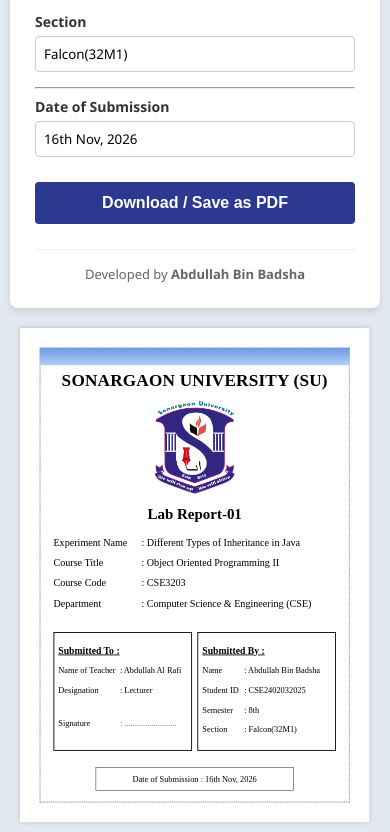
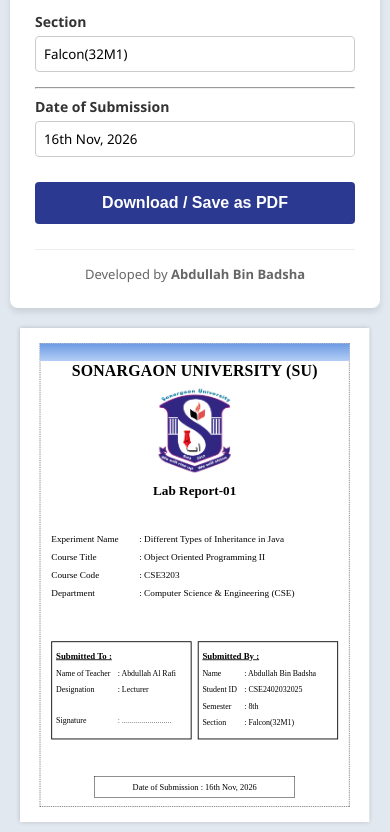
Before and after one commit to Badsha7175/su_cover_page, a plain HTML site: page index.html in a window 390 px wide. Shown: the part 849-1681 px from the top of the page. Drawn offline with Linux system fonts and the light colour scheme.

Commit message:
Refactor HTML and CSS for improved layout
Adjusted styles for better mobile responsiveness and print layout.

```diff
--- a/index.html
+++ b/index.html
@@ -95,7 +95,6 @@
         }
 
         .preview-wrapper {
-            /* Dynamically calculates dimensions based on scale so no space is clipped */
             width: calc(794px * var(--scale-factor));
             height: calc(1123px * var(--scale-factor));
             position: relative;
@@ -106,9 +105,9 @@
             height: 1123px; /* Exact A4 height in px (96dpi) */
             background: #fff;
             box-shadow: 0 0 10px rgba(0, 0, 0, 0.2);
-            padding: 45px; /* Reduced slightly to prevent print spillover */
+            /* Reduced padding specifically for mobile print rendering issues */
+            padding: 35px 45px;
             box-sizing: border-box;
-            /* Critical for perfect scaling */
             transform-origin: top left;
             transform: scale(var(--scale-factor));
             font-family: 'Times New Roman', Times, serif;
@@ -123,7 +122,8 @@
             flex-direction: column;
             align-items: center;
             justify-content: space-between;
-            padding: 50px 30px 25px 30px; /* Reduced bottom padding */
+            /* Adjusted internal padding to free up space at the bottom */
+            padding: 40px 25px 20px 25px;
         }
 
         .top-banner {
@@ -144,35 +144,35 @@
         }
 
         .header h1 {
-            font-size: 39px;
+            font-size: 36px; /* Slightly reduced */
             font-weight: 600;
-            margin: 0 0 25px 0;
+            margin: 0 0 20px 0;
             letter-spacing: 0.5px;
         }
 
         .logo-placeholder {
             display: inline-block;
-            width: 190px;
-            height: 210px;
-            margin-bottom: 25px;
+            width: 170px; /* Slightly reduced */
+            height: 190px; /* Slightly reduced */
+            margin-bottom: 20px;
             object-fit: contain;
         }
 
         .header h2 {
-            font-size: 34px;
+            font-size: 30px; /* Slightly reduced */
             font-weight: 600;
             margin: 0;
         }
 
         .info-table {
             width: 100%;
-            font-size: 23px;
+            font-size: 21px; /* Slightly reduced */
             border-collapse: collapse;
-            margin-bottom: 20px;
+            margin-bottom: 15px;
         }
 
         .info-table td {
-            padding: 10px 0;
+            padding: 8px 0;
             vertical-align: top;
         }
 
@@ -191,16 +191,16 @@
         .submit-box {
             width: 49%;
             border: 2px solid #000;
-            padding: 20px 9px;
-            font-size: 19px;
-            line-height: 1.8;
+            padding: 15px 9px; /* Reduced padding */
+            font-size: 18px; /* Slightly reduced */
+            line-height: 1.6; /* Reduced line height */
             box-sizing: border-box;
             background: #fff;
             z-index: 2;
         }
 
         .submit-title {
-            font-size: 22px;
+            font-size: 20px;
             font-weight: bold;
             margin-bottom: 10px;
         }
@@ -212,7 +212,7 @@
 
         .flex-row {
             display: flex;
-            margin-bottom: 10px;
+            margin-bottom: 8px;
         }
 
         .flex-row .label { width: 140px; }
@@ -222,13 +222,12 @@
         .footer-date {
             border: 1px solid #000;
             width: 70%;
-            padding: 15px;
+            padding: 12px;
             text-align: center;
             font-size: 19px;
             background: #fff;
             box-sizing: border-box;
-            /* Adjusted margins so it doesn't push the border out */
-            margin: 15px auto 0 auto;
+            margin: 10px auto 0 auto; /* Reduced top margin */
         }
 
         /* --- Responsive Design (Mobile/Tablet) --- */
@@ -263,12 +262,12 @@
         /* --- Print Specific Styles --- */
         @page {
             size: A4 portrait;
-            margin: 0;
+            margin: 0mm; /* Force zero margins on the physical page */
         }
 
         @media print {
             :root {
-                --scale-factor: 1 !important; /* Force actual size */
+                --scale-factor: 1 !important;
             }
 
             body {
@@ -290,24 +289,28 @@
                 width: 210mm !important;
                 height: 297mm !important;
                 margin: 0 !important;
+                padding: 0 !important;
             }
 
             .page-container {
                 box-shadow: none !important;
                 margin: 0 !important;
                 width: 210mm !important;
-                /* Use strictly 296mm height to prevent a blank second page */
-                height: 296mm !important;
-                padding: 15mm !important;
+                /* Using exact 297mm height to fill the A4 page perfectly */
+                height: 297mm !important;
                 transform: none !important;
-                page-break-after: avoid;
-                page-break-inside: avoid;
-                overflow: hidden; /* Forcibly stop bottom cutoff from rendering to next page */
+                page-break-after: avoid !important;
+                page-break-inside: avoid !important;
+                break-inside: avoid !important;
+                /* Remove padding top/bottom on print to prevent content pushing down */
+                padding: 10mm 15mm !important;
             }
 
             .border-box {
-                page-break-inside: avoid;
-                height: 100%;
+                height: 100% !important;
+                /* Adjust print specific padding */
+                padding: 40px 30px 20px 30px !important;
+                page-break-inside: avoid !important;
             }
         }
     </style>
```
